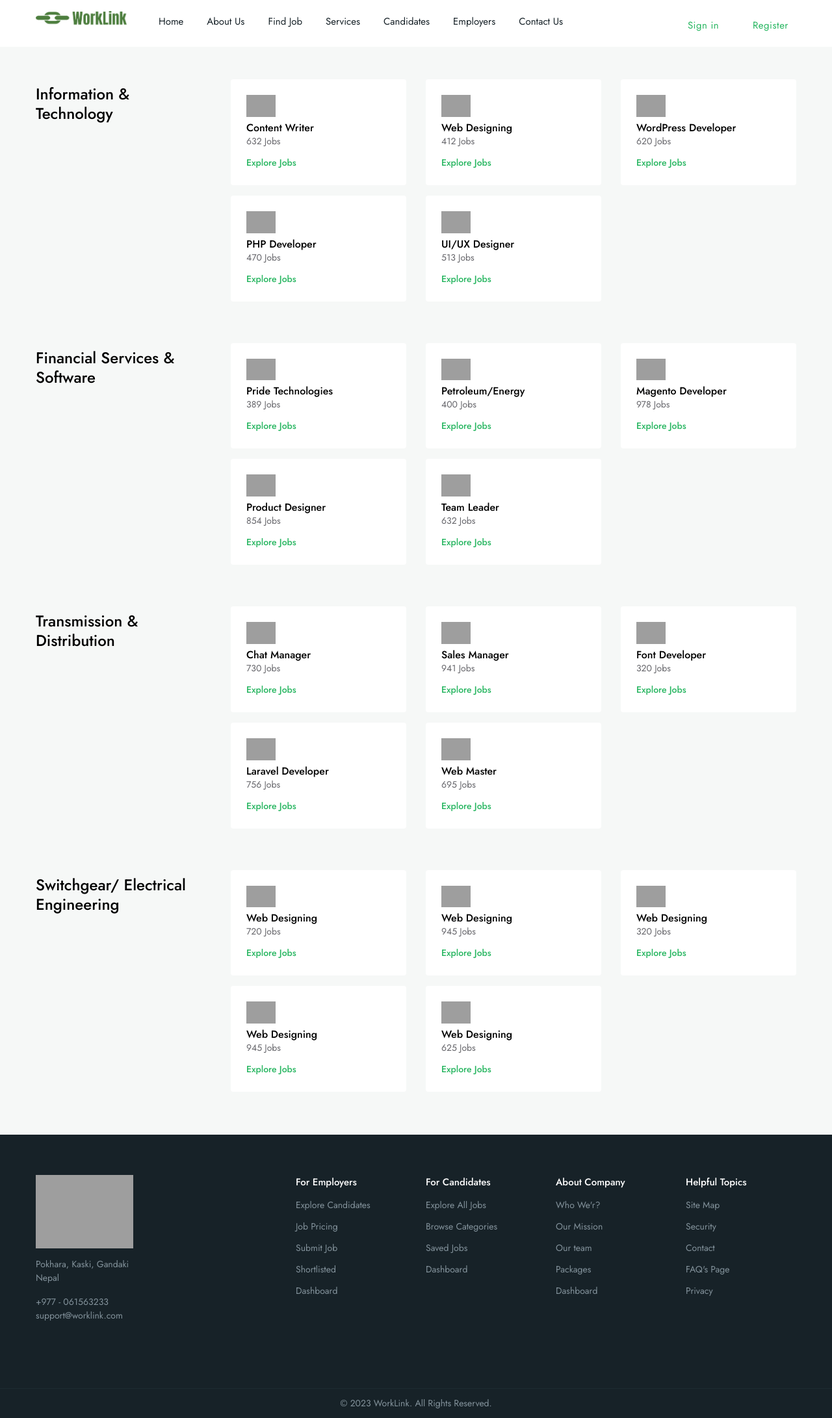
After one commit to sudipbhr/project-worklink, a Django app: page /categories/ in a window 1280 px wide. The commit adds this page. Shown: the whole page at 65% size. Run offline with Django 4.2, Linux system fonts and the light colour scheme; some libraries are stand-ins or nearby versions; some web fonts are replaced; grey boxes are pictures that could not be loaded.

Commit message:
templates added

```diff
--- /dev/null
+++ b/services/templates/services/categories.html
@@ -0,0 +1,250 @@
+{% extends 'base.html' %}
+{% block title %} Categories {% endblock title %}
+{% block content %}
+
+<section class="middle bg-light">
+    <div class="container">
+
+        <!-- Single Category -->
+        <div class="row align-items-start mb-5">
+            <div class="col-xl-3 col-lg-4 col-md-4 col-sm-12 col-12">
+                <div class="d-block full-width mt-2">
+                    <h3 class="ft-medium mb-0">Information & Technology</h3>
+                </div>
+            </div>
+            <div class="col-xl-9 col-lg-8 col-md-8 col-sm-12 col-12">
+                <div class="row">
+
+                    <div class="col-xl-4 col-lg-4 col-md-6 col-sm-6 col-12">
+                        <div class="d-block full-width px-4 py-4 bg-white rounded mb-3">
+                            <div class="d-block full-width mb-1"><img src="assets/img/icons/1.png" class="img-fluid" width="45" alt="" /></div>
+                            <h4 class="ft-medium mb-0 fs-md">Content Writer</h4>
+                            <p class="mb-3 p-0 lh-1">632 Jobs</p>
+                            <a href="job-search-v1.html" class="theme-cl ft-medium">Explore Jobs<i class="lni lni-arrow-right-circle ml-1"></i></a>
+                        </div>
+                    </div>
+
+                    <div class="col-xl-4 col-lg-4 col-md-6 col-sm-6 col-12">
+                        <div class="d-block full-width px-4 py-4 bg-white rounded mb-3">
+                            <div class="d-block full-width mb-1"><img src="assets/img/icons/2.png" class="img-fluid" width="45" alt="" /></div>
+                            <h4 class="ft-medium mb-0 fs-md">Web Designing</h4>
+                            <p class="mb-3 p-0 lh-1">412 Jobs</p>
+                            <a href="job-search-v1.html" class="theme-cl ft-medium">Explore Jobs<i class="lni lni-arrow-right-circle ml-1"></i></a>
+                        </div>
+                    </div>
+
+                    <div class="col-xl-4 col-lg-4 col-md-6 col-sm-6 col-12">
+                        <div class="d-block full-width px-4 py-4 bg-white rounded mb-3">
+                            <div class="d-block full-width mb-1"><img src="assets/img/icons/3.png" class="img-fluid" width="45" alt="" /></div>
+                            <h4 class="ft-medium mb-0 fs-md">WordPress Developer</h4>
+                            <p class="mb-3 p-0 lh-1">620 Jobs</p>
+                            <a href="job-search-v1.html" class="theme-cl ft-medium">Explore Jobs<i class="lni lni-arrow-right-circle ml-1"></i></a>
+                        </div>
+                    </div>
+
+                    <div class="col-xl-4 col-lg-4 col-md-6 col-sm-6 col-12">
+                        <div class="d-block full-width px-4 py-4 bg-white rounded mb-3">
+                            <div class="d-block full-width mb-1"><img src="assets/img/icons/4.png" class="img-fluid" width="45" alt="" /></div>
+                            <h4 class="ft-medium mb-0 fs-md">PHP Developer</h4>
+                            <p class="mb-3 p-0 lh-1">470 Jobs</p>
+                            <a href="job-search-v1.html" class="theme-cl ft-medium">Explore Jobs<i class="lni lni-arrow-right-circle ml-1"></i></a>
+                        </div>
+                    </div>
+
+                    <div class="col-xl-4 col-lg-4 col-md-6 col-sm-6 col-12">
+                        <div class="d-block full-width px-4 py-4 bg-white rounded mb-3">
+                            <div class="d-block full-width mb-1"><img src="assets/img/icons/5.png" class="img-fluid" width="45" alt="" /></div>
+                            <h4 class="ft-medium mb-0 fs-md">UI/UX Designer</h4>
+                            <p class="mb-3 p-0 lh-1">513 Jobs</p>
+                            <a href="job-search-v1.html" class="theme-cl ft-medium">Explore Jobs<i class="lni lni-arrow-right-circle ml-1"></i></a>
+                        </div>
+                    </div>
+
+                </div>
+            </div>
+        </div>
+        <!-- /row -->
+
+        <!-- Single Category -->
+        <div class="row align-items-start mb-5">
+            <div class="col-xl-3 col-lg-4 col-md-4 col-sm-12 col-12">
+                <div class="d-block full-width mt-2">
+                    <h3 class="ft-medium mb-0">Financial Services & Software</h3>
+                </div>
+            </div>
+            <div class="col-xl-9 col-lg-8 col-md-8 col-sm-12 col-12">
+                <div class="row">
+
+                    <div class="col-xl-4 col-lg-4 col-md-6 col-sm-6 col-12">
+                        <div class="d-block full-width px-4 py-4 bg-white rounded mb-3">
+                            <div class="d-block full-width mb-1"><img src="assets/img/icons/6.png" class="img-fluid" width="45" alt="" /></div>
+                            <h4 class="ft-medium mb-0 fs-md">Pride Technologies</h4>
+                            <p class="mb-3 p-0 lh-1">389 Jobs</p>
+                            <a href="job-search-v1.html" class="theme-cl ft-medium">Explore Jobs<i class="lni lni-arrow-right-circle ml-1"></i></a>
+                        </div>
+                    </div>
+
+                    <div class="col-xl-4 col-lg-4 col-md-6 col-sm-6 col-12">
+                        <div class="d-block full-width px-4 py-4 bg-white rounded mb-3">
+                            <div class="d-block full-width mb-1"><img src="assets/img/icons/7.png" class="img-fluid" width="45" alt="" /></div>
+                            <h4 class="ft-medium mb-0 fs-md">Petroleum/Energy</h4>
+                            <p class="mb-3 p-0 lh-1">400 Jobs</p>
+                            <a href="job-search-v1.html" class="theme-cl ft-medium">Explore Jobs<i class="lni lni-arrow-right-circle ml-1"></i></a>
+                        </div>
+                    </div>
+
+                    <div class="col-xl-4 col-lg-4 col-md-6 col-sm-6 col-12">
+                        <div class="d-block full-width px-4 py-4 bg-white rounded mb-3">
+                            <div class="d-block full-width mb-1"><img src="assets/img/icons/8.png" class="img-fluid" width="45" alt="" /></div>
+                            <h4 class="ft-medium mb-0 fs-md">Magento Developer</h4>
+                            <p class="mb-3 p-0 lh-1">978 Jobs</p>
+                            <a href="job-search-v1.html" class="theme-cl ft-medium">Explore Jobs<i class="lni lni-arrow-right-circle ml-1"></i></a>
+                        </div>
+                    </div>
+
+                    <div class="col-xl-4 col-lg-4 col-md-6 col-sm-6 col-12">
+                        <div class="d-block full-width px-4 py-4 bg-white rounded mb-3">
+                            <div class="d-block full-width mb-1"><img src="assets/img/icons/9.png" class="img-fluid" width="45" alt="" /></div>
+                            <h4 class="ft-medium mb-0 fs-md">Product Designer</h4>
+                            <p class="mb-3 p-0 lh-1">854 Jobs</p>
+                            <a href="job-search-v1.html" class="theme-cl ft-medium">Explore Jobs<i class="lni lni-arrow-right-circle ml-1"></i></a>
+                        </div>
+                    </div>
+
+                    <div class="col-xl-4 col-lg-4 col-md-6 col-sm-6 col-12">
+                        <div class="d-block full-width px-4 py-4 bg-white rounded mb-3">
+                            <div class="d-block full-width mb-1"><img src="assets/img/icons/10.png" class="img-fluid" width="45" alt="" /></div>
+                            <h4 class="ft-medium mb-0 fs-md">Team Leader</h4>
+                            <p class="mb-3 p-0 lh-1">632 Jobs</p>
+                            <a href="job-search-v1.html" class="theme-cl ft-medium">Explore Jobs<i class="lni lni-arrow-right-circle ml-1"></i></a>
+                        </div>
+                    </div>
+
+                </div>
+            </div>
+        </div>
+        <!-- /row -->
+
+        <!-- Single Category -->
+        <div class="row align-items-start mb-5">
+            <div class="col-xl-3 col-lg-4 col-md-4 col-sm-12 col-12">
+                <div class="d-block full-width mt-2">
+                    <h3 class="ft-medium mb-0">Transmission & Distribution</h3>
+                </div>
+            </div>
+            <div class="col-xl-9 col-lg-8 col-md-8 col-sm-12 col-12">
+                <div class="row">
+
+                    <div class="col-xl-4 col-lg-4 col-md-6 col-sm-6 col-12">
+                        <div class="d-block full-width px-4 py-4 bg-white rounded mb-3">
+                            <div class="d-block full-width mb-1"><img src="assets/img/icons/11.png" class="img-fluid" width="45" alt="" /></div>
+                            <h4 class="ft-medium mb-0 fs-md">Chat Manager</h4>
+                            <p class="mb-3 p-0 lh-1">730 Jobs</p>
+                            <a href="job-search-v1.html" class="theme-cl ft-medium">Explore Jobs<i class="lni lni-arrow-right-circle ml-1"></i></a>
+                        </div>
+                    </div>
+
+                    <div class="col-xl-4 col-lg-4 col-md-6 col-sm-6 col-12">
+                        <div class="d-block full-width px-4 py-4 bg-white rounded mb-3">
+                            <div class="d-block full-width mb-1"><img src="assets/img/icons/12.png" class="img-fluid" width="45" alt="" /></div>
+                            <h4 class="ft-medium mb-0 fs-md">Sales Manager</h4>
+                            <p class="mb-3 p-0 lh-1">941 Jobs</p>
+                            <a href="job-search-v1.html" class="theme-cl ft-medium">Explore Jobs<i class="lni lni-arrow-right-circle ml-1"></i></a>
+                        </div>
+                    </div>
+
+                    <div class="col-xl-4 col-lg-4 col-md-6 col-sm-6 col-12">
+                        <div class="d-block full-width px-4 py-4 bg-white rounded mb-3">
+                            <div class="d-block full-width mb-1"><img src="assets/img/icons/13.png" class="img-fluid" width="45" alt="" /></div>
+                            <h4 class="ft-medium mb-0 fs-md">Font Developer</h4>
+                            <p class="mb-3 p-0 lh-1">320 Jobs</p>
+                            <a href="job-search-v1.html" class="theme-cl ft-medium">Explore Jobs<i class="lni lni-arrow-right-circle ml-1"></i></a>
+                        </div>
+                    </div>
+
+                    <div class="col-xl-4 col-lg-4 col-md-6 col-sm-6 col-12">
+                        <div class="d-block full-width px-4 py-4 bg-white rounded mb-3">
+                            <div class="d-block full-width mb-1"><img src="assets/img/icons/14.png" class="img-fluid" width="45" alt="" /></div>
+                            <h4 class="ft-medium mb-0 fs-md">Laravel Developer</h4>
+                            <p class="mb-3 p-0 lh-1">756 Jobs</p>
+                            <a href="job-search-v1.html" class="theme-cl ft-medium">Explore Jobs<i class="lni lni-arrow-right-circle ml-1"></i></a>
+                        </div>
+                    </div>
+
+                    <div class="col-xl-4 col-lg-4 col-md-6 col-sm-6 col-12">
+                        <div class="d-block full-width px-4 py-4 bg-white rounded mb-3">
+                            <div class="d-block full-width mb-1"><img src="assets/img/icons/15.png" class="img-fluid" width="45" alt="" /></div>
+                            <h4 class="ft-medium mb-0 fs-md">Web Master</h4>
+                            <p class="mb-3 p-0 lh-1">695 Jobs</p>
+                            <a href="job-search-v1.html" class="theme-cl ft-medium">Explore Jobs<i class="lni lni-arrow-right-circle ml-1"></i></a>
+                        </div>
+                    </div>
+
+                </div>
+            </div>
+        </div>
+        <!-- /row -->
+
+        <!-- Single Category -->
+        <div class="row align-items-start">
+            <div class="col-xl-3 col-lg-4 col-md-4 col-sm-12 col-12">
+                <div class="d-block full-width mt-2">
+                    <h3 class="ft-medium mb-0">Switchgear/ Electrical Engineering</h3>
+                </div>
+            </div>
+            <div class="col-xl-9 col-lg-8 col-md-8 col-sm-12 col-12">
+                <div class="row">
+
+                    <div class="col-xl-4 col-lg-4 col-md-6 col-sm-6 col-12">
+                        <div class="d-block full-width px-4 py-4 bg-white rounded mb-3">
+                            <div class="d-block full-width mb-1"><img src="assets/img/icons/16.png" class="img-fluid" width="45" alt="" /></div>
+                            <h4 class="ft-medium mb-0 fs-md">Web Designing</h4>
+                            <p class="mb-3 p-0 lh-1">720 Jobs</p>
+                            <a href="job-search-v1.html" class="theme-cl ft-medium">Explore Jobs<i class="lni lni-arrow-right-circle ml-1"></i></a>
+                        </div>
+                    </div>
+
+                    <div class="col-xl-4 col-lg-4 col-md-6 col-sm-6 col-12">
+                        <div class="d-block full-width px-4 py-4 bg-white rounded mb-3">
+                            <div class="d-block full-width mb-1"><img src="assets/img/icons/17.png" class="img-fluid" width="45" alt="" /></div>
+                            <h4 class="ft-medium mb-0 fs-md">Web Designing</h4>
+                            <p class="mb-3 p-0 lh-1">945 Jobs</p>
+                            <a href="job-search-v1.html" class="theme-cl ft-medium">Explore Jobs<i class="lni lni-arrow-right-circle ml-1"></i></a>
+                        </div>
+                    </div>
+
+                    <div class="col-xl-4 col-lg-4 col-md-6 col-sm-6 col-12">
+                        <div class="d-block full-width px-4 py-4 bg-white rounded mb-3">
+                            <div class="d-block full-width mb-1"><img src="assets/img/icons/18.png" class="img-fluid" width="45" alt="" /></div>
+                            <h4 class="ft-medium mb-0 fs-md">Web Designing</h4>
+                            <p class="mb-3 p-0 lh-1">320 Jobs</p>
+                            <a href="job-search-v1.html" class="theme-cl ft-medium">Explore Jobs<i class="lni lni-arrow-right-circle ml-1"></i></a>
+                        </div>
+                    </div>
+
+                    <div class="col-xl-4 col-lg-4 col-md-6 col-sm-6 col-12">
+                        <div class="d-block full-width px-4 py-4 bg-white rounded mb-3">
+                            <div class="d-block full-width mb-1"><img src="assets/img/icons/19.png" class="img-fluid" width="45" alt="" /></div>
+                            <h4 class="ft-medium mb-0 fs-md">Web Designing</h4>
+                            <p class="mb-3 p-0 lh-1">945 Jobs</p>
+                            <a href="job-search-v1.html" class="theme-cl ft-medium">Explore Jobs<i class="lni lni-arrow-right-circle ml-1"></i></a>
+                        </div>
+                    </div>
+
+                    <div class="col-xl-4 col-lg-4 col-md-6 col-sm-6 col-12">
+                        <div class="d-block full-width px-4 py-4 bg-white rounded mb-3">
+                            <div class="d-block full-width mb-1"><img src="assets/img/icons/20.png" class="img-fluid" width="45" alt="" /></div>
+                            <h4 class="ft-medium mb-0 fs-md">Web Designing</h4>
+                            <p class="mb-3 p-0 lh-1">625 Jobs</p>
+                            <a href="job-search-v1.html" class="theme-cl ft-medium">Explore Jobs<i class="lni lni-arrow-right-circle ml-1"></i></a>
+                        </div>
+                    </div>
+
+                </div>
+            </div>
+        </div>
+        <!-- /row -->
+
+    </div>
+</section>
+{% endblock content %}
--- a/services/urls.py
+++ b/services/urls.py
@@ -7,4 +7,7 @@ urlpatterns = [
     path('services/', views.services_search, name="service-search"),
     path('services/<str:id>/service-detail/', views.services_detail, name="service-detail"),
     path('dashboard/', views.user_dashboard, name="dashboard"),
+    path('about-us/', views.about_us, name="about-us"),
+    path('contact-us/', views.contact_us, name="contact-us"),
+    path('categories/', views.categories, name="categories"),
 ]
--- a/services/views.py
+++ b/services/views.py
@@ -29,3 +29,18 @@ def user_dashboard(request):
     template_name='services/dashboard.html'
     context={}
     return render(request, template_name, context)
+
+def about_us(request):
+    template_name = 'about-us.html'
+    context={}
+    return render(request, template_name, context)
+
+def contact_us(request):
+    template_name= 'contact-us.html'
+    context={}
+    return render (request, template_name, context)
+
+def categories(request):
+    template_name= 'services/categories.html'
+    context={}
+    return render (request, template_name, context)
--- a/templates/includes/header.html
+++ b/templates/includes/header.html
@@ -22,6 +22,7 @@
                 <ul class="nav-menu">
 
                     <li><a href="{% url 'home-page' %}">Home</a></li>
+                    <li><a href="{% url 'about-us' %}">About Us</a></li>
 
                     <li><a href="{% url 'service-search' %}">Find Job</a>
                     </li>
@@ -30,7 +31,9 @@
                     </li>
 
                     <li><a href="{% url 'service-search' %}">Employers</a>
+
                     </li>
+                    <li><a href="{% url 'contact-us' %}">Contact Us</a></li>
                 </ul>
 
                 <ul class="nav-menu nav-menu-social align-to-right">
```
Also changed, not shown: services/templates/services/home.html (+0 -7 lines), templates/about-us.html (added, +55 -0 lines), templates/contact-us.html (added, +83 -0 lines), account/migrations/0001_initial.py, services/migrations/0001_initial.py.
